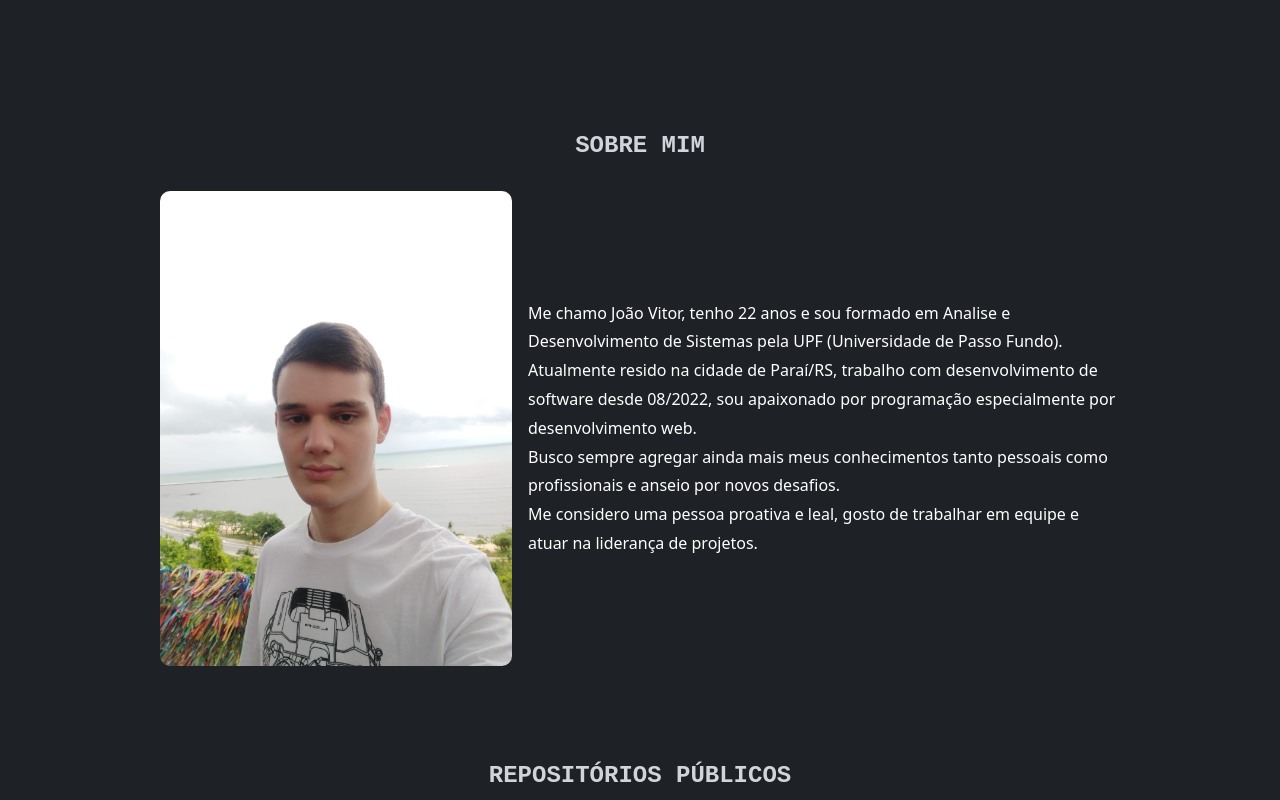
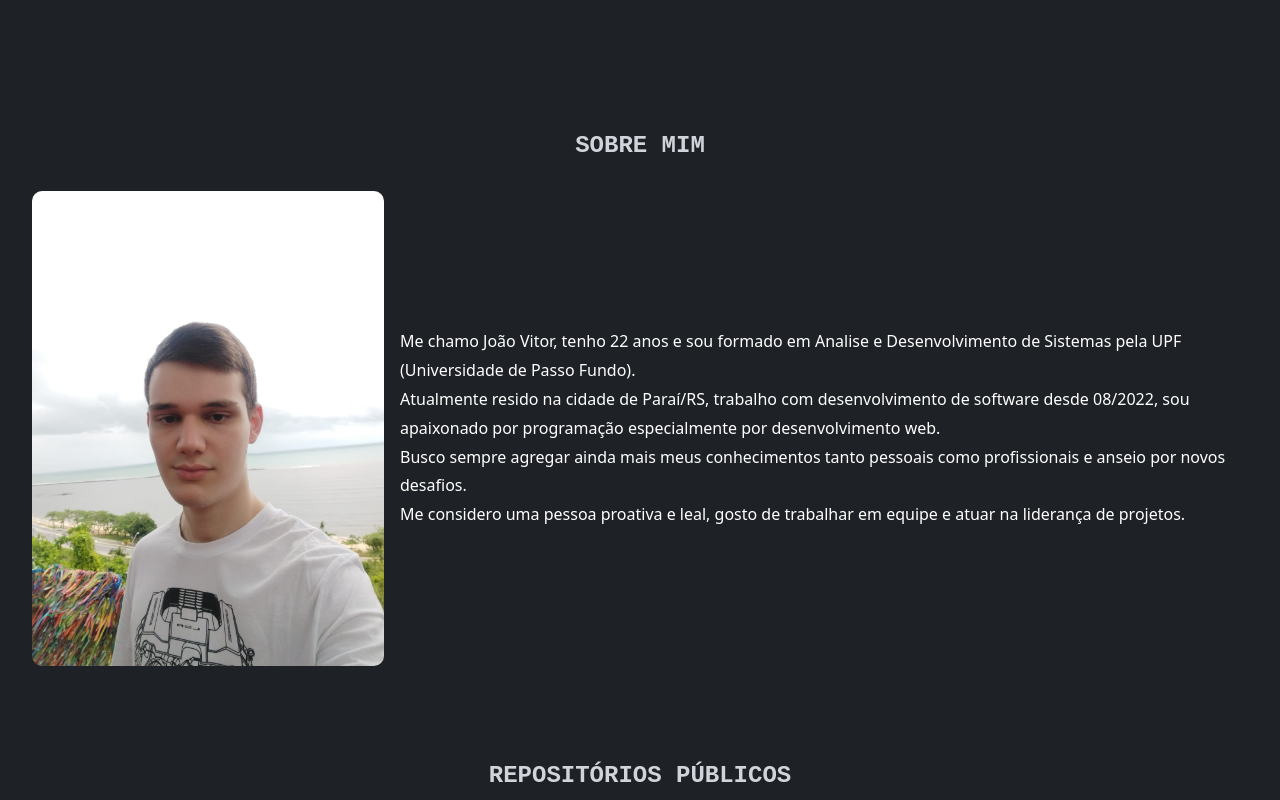
Before and after one commit to JoaoVitorPaludo/Portfolio, a React (Vite) app: page / in a window 1280 px wide. Shown: the part 700-1500 px from the top of the page. Built offline with nearby package versions, Linux system fonts and the light colour scheme; no server answers.

Commit message:
style: Implementando ajustes de responsividade na aplicação

```diff
--- a/src/components/aboutMe/styles.ts
+++ b/src/components/aboutMe/styles.ts
@@ -7,6 +7,9 @@ export const AboutMeContainer = styled.div`
   align-items: center;
   gap: 2rem;
   margin: 0 8rem;
+  @media (max-width: 1460px) {
+    margin: 0;
+  }
   h3 {
     font-size: 1.5rem;
     font-family: 'Courier New', Courier, monospace;
@@ -18,10 +21,17 @@ export const AboutMeMainCard = styled.main`
   gap: 1rem;
   justify-content: center;
   align-items: center;
+  @media (max-width: 862px) {
+    flex-direction: column;
+    img {
+      border-radius: 9999px !important;
+      width: 14rem !important;
+      height: 14rem;
+      object-fit: cover;
+    }
+  }
   img {
     width: 22rem;
-
-    //object-fit: cover;
     border-radius: 10px;
   }
 
--- a/src/components/companies/styles.ts
+++ b/src/components/companies/styles.ts
@@ -7,6 +7,9 @@ export const CompaniesSectionContainer = styled.div`
   align-items: center;
   gap: 2rem;
   margin: 0 8rem;
+  @media (max-width: 1460px) {
+    margin: 0;
+  }
   h3 {
     font-size: 1.5rem;
     font-family: 'Courier New', Courier, monospace;
@@ -18,6 +21,9 @@ export const CompaniesWrapperContainer = styled.div`
   gap: 1rem;
   justify-content: space-between;
   overflow: hidden; /* Adiciona esta linha */
+  @media (max-width: 900px) {
+    flex-direction: column;
+  }
 `
 export const CompaniesCard = styled.div`
   display: flex;
@@ -29,11 +35,6 @@ export const CompaniesCard = styled.div`
   background-color: ${(props) => props.theme['card-background']};
   border-radius: 1rem;
   box-shadow: 2px 2px 0 0 rgba(0, 0, 0, 0.5);
-  /* &:hover {
-    transform: scale(1.02);
-    transition: transform 0.3s ease-in-out;
-    cursor: pointer;
-  } */
 
   header {
     display: flex;
@@ -42,7 +43,6 @@ export const CompaniesCard = styled.div`
     gap: 1rem;
     width: 100%;
     img {
-      //border: 3px solid ${(props) => props.theme['second-text-color']};
       width: 5rem;
       height: 5rem;
       border-radius: 10%;
@@ -88,6 +88,15 @@ export const CompaniesCard = styled.div`
         'Open Sans',
         'Helvetica Neue',
         sans-serif;
+      @media (max-width: 1460px) {
+        font-size: 0.875rem;
+      }
+      @media (max-width: 900px) {
+        font-size: 1.1rem;
+      }
+      @media (max-width: 670px) {
+        font-size: 0.875rem;
+      }
     }
   }
 `
@@ -108,4 +117,8 @@ export const CompaniesSlideTransition = styled.div<CompaniesSlideTransitionProps
     props.$isActive
       ? 'transform 1.5s cubic-bezier(0, 0, 0.2, 1)'
       : 'transform 1.5s cubic-bezier(0, 0, 0, 0)'};
+
+  @media (max-width: 900px) {
+    width: 100%;
+  }
 `
--- a/src/components/footer/styles.ts
+++ b/src/components/footer/styles.ts
@@ -9,7 +9,9 @@ export const FooterComponentContainer = styled.footer`
   align-items: center;
   gap: 0.5rem;
   font-size: 1.2rem;
-
+  @media (max-width: 566px) {
+    margin: 0rem 4rem;
+  }
   h3 {
     font-size: 0.8rem;
     font-family:
--- a/src/components/header/styles.ts
+++ b/src/components/header/styles.ts
@@ -8,6 +8,9 @@ export const HeaderComponentContainer = styled.header`
   padding: 1.2rem 2rem;
   display: flex;
   justify-content: space-between;
+  @media (max-width: 566px) {
+    margin: 0rem 4rem;
+  }
   svg {
     color: ${(props) => props.theme['base-icon-color']};
     cursor: pointer;
--- a/src/components/projects/styles.ts
+++ b/src/components/projects/styles.ts
@@ -7,7 +7,9 @@ export const ProjectsSectionContainer = styled.div`
   align-items: center;
   gap: 2rem;
   margin: 0 8rem;
-
+  @media (max-width: 1460px) {
+    margin: 0;
+  }
   h3 {
     font-size: 1.5rem;
     font-family: 'Courier New', Courier, monospace;
@@ -25,13 +27,18 @@ export const ProjectCard = styled.div`
   display: flex;
   flex-direction: column;
   gap: 1rem;
-  /* width: 20rem; */
   width: 32%;
   height: 15rem;
   padding: 1rem;
   background-color: ${(props) => props.theme['card-background']};
   border-radius: 1rem;
   box-shadow: 2px 2px 0 0 rgba(0, 0, 0, 0.5);
+  @media (max-width: 900px) {
+    width: 49%;
+  }
+  @media (max-width: 862px) {
+    width: 100%;
+  }
 
   p {
     line-height: 1.6;
```
